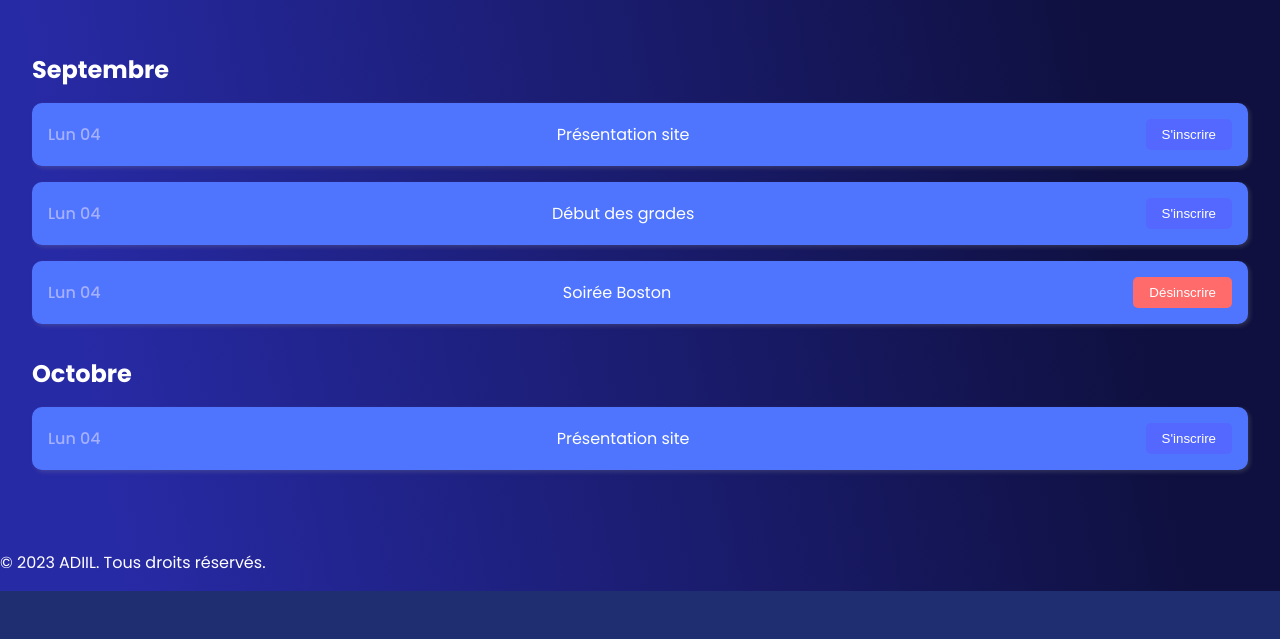
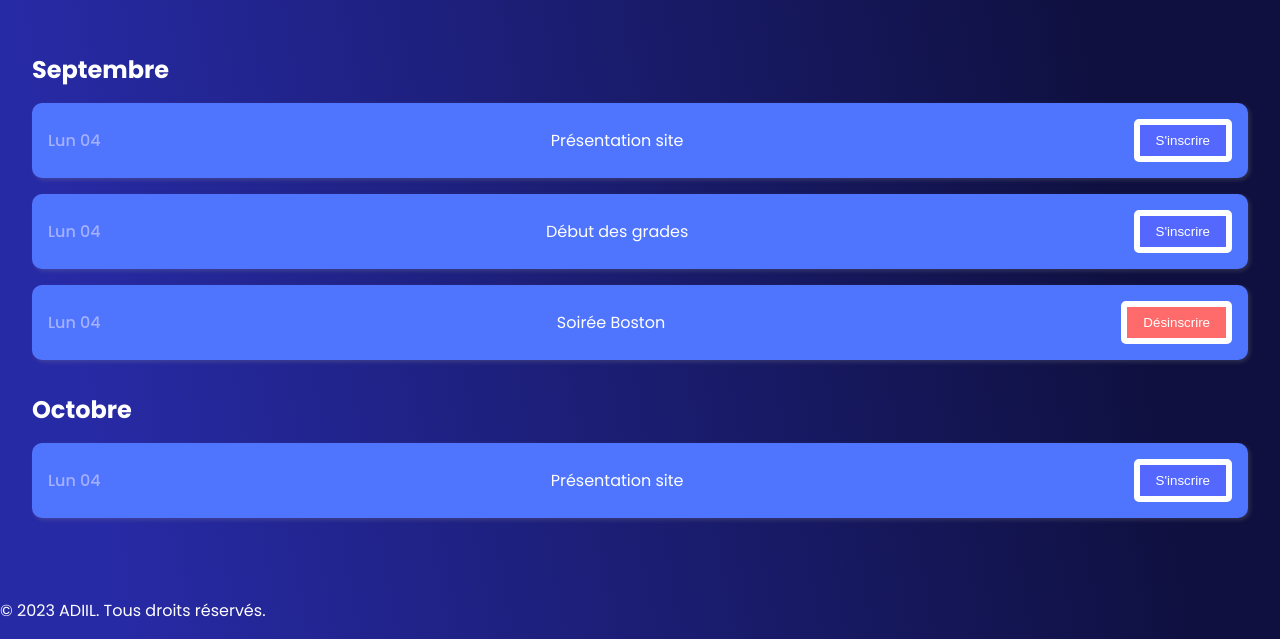
Before and after one commit to SAE-S3-grp-4/back-end, a PHP site: page /evenements.html in a window 1280 px wide. Shown: the part 343-982 px from the top of the page. Before the commit the page ends 934 px from the top, so only its background shows below. Run offline with PHP 8.4, Linux system fonts and the light colour scheme.

Commit message:
button borders olo

```diff
--- a/CSS/evenements.css
+++ b/CSS/evenements.css
@@ -62,7 +62,7 @@ body {
 
 button {
     background-color: #5468FF;
-    border: #fff;
+    border: 6px solid white;
     border-radius: 5px;
     color: #fff;
     padding: 0.5rem 1rem;
```
